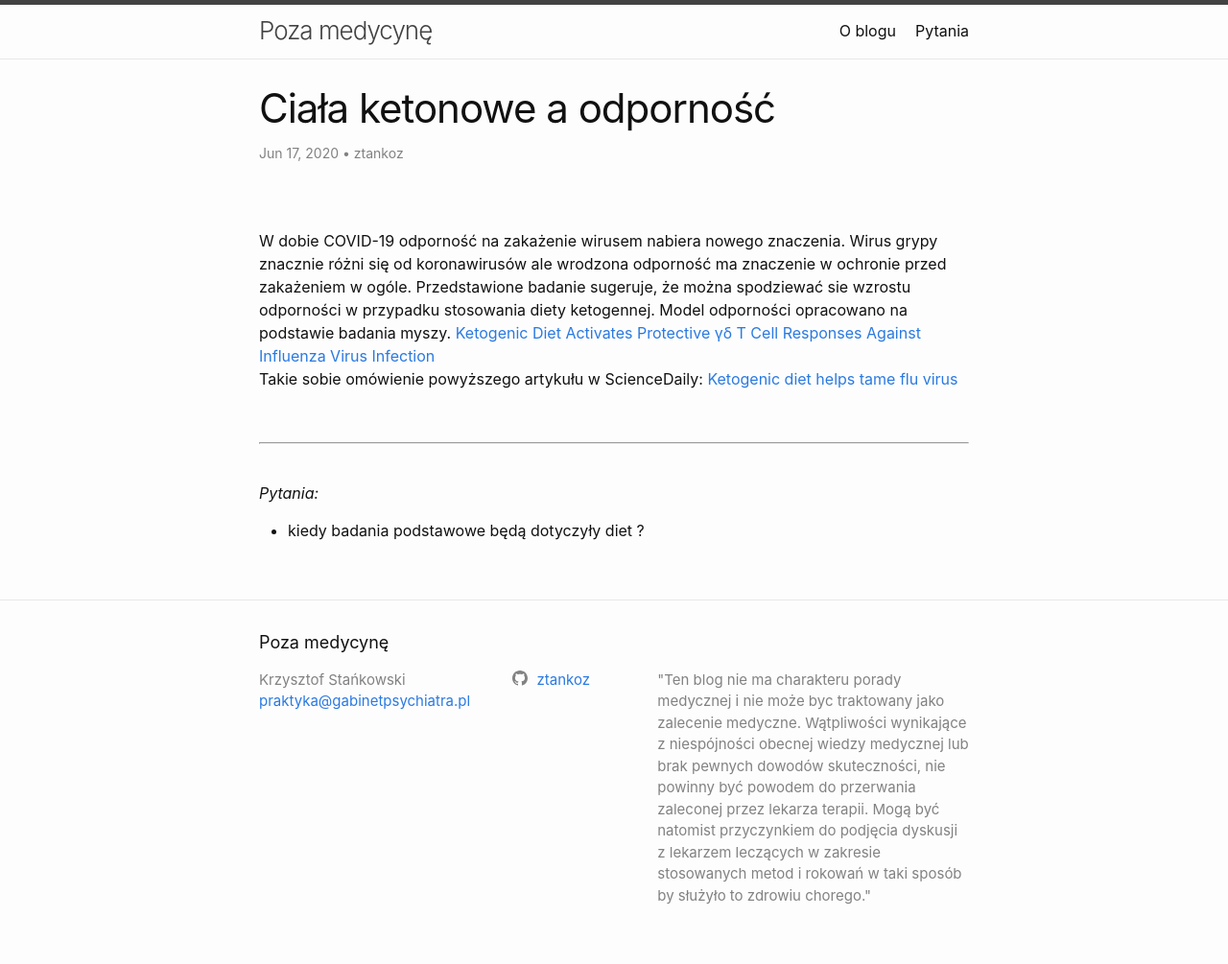
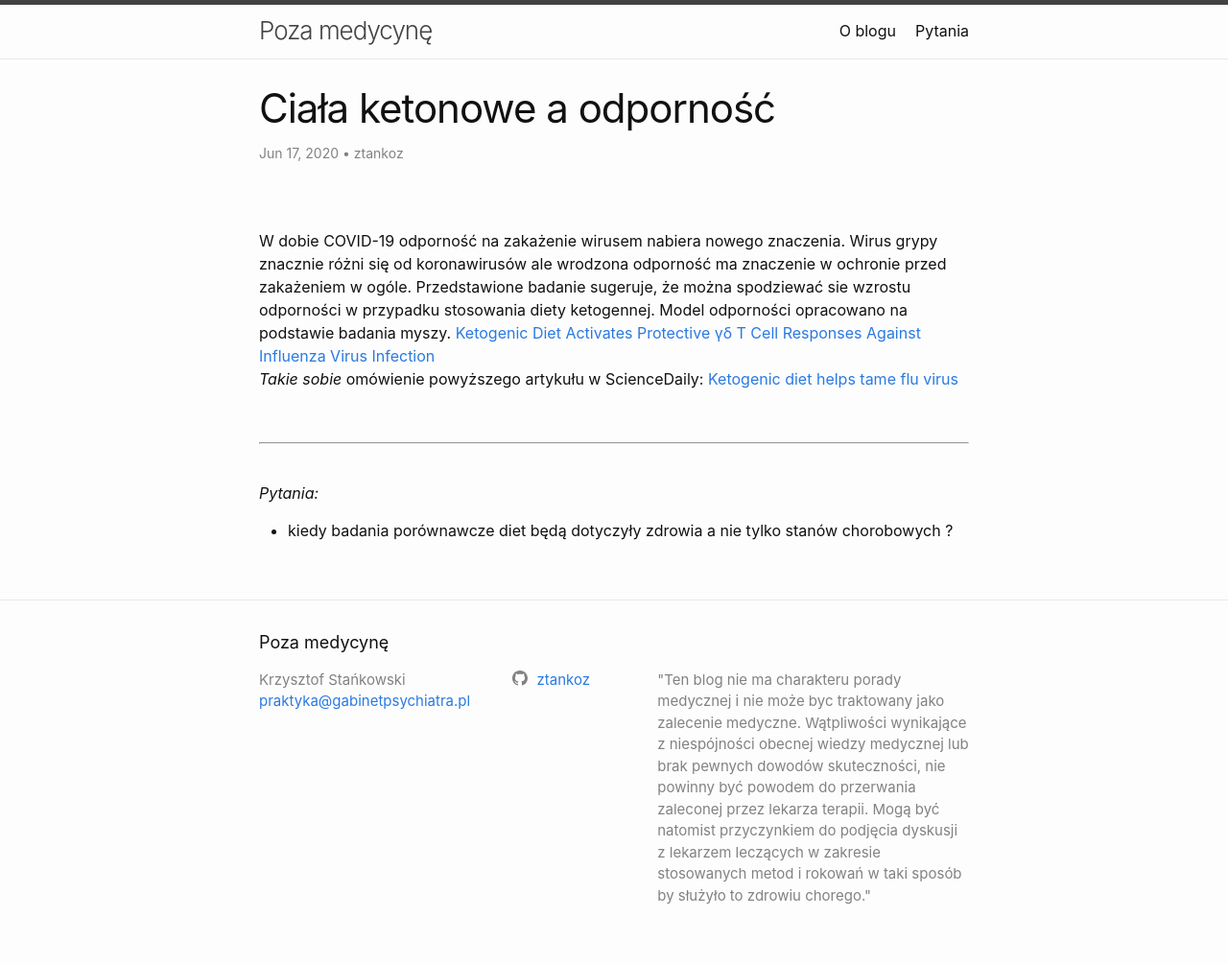
Before and after one commit to ztankoz/blog_med, a Jekyll site: the page built from _posts/2020-06-15-flu-keto.md, in a window 1280 px wide. Shown: the whole page at 96% size. Built offline with Jekyll 4.4.1, drawn with Linux system fonts in a browser that asks for light colours.

Commit message:
porządki

```diff
--- a/_posts/2020-06-15-flu-keto.md
+++ b/_posts/2020-06-15-flu-keto.md
@@ -11,7 +11,7 @@ author: ztankoz
 
 W dobie COVID-19 odporność na zakażenie wirusem nabiera nowego znaczenia. Wirus grypy znacznie różni się od koronawirusów ale wrodzona odporność ma znaczenie w ochronie przed zakażeniem w ogóle. Przedstawione badanie sugeruje, że można spodziewać sie wzrostu odporności w przypadku stosowania diety ketogennej. Model odporności opracowano na podstawie badania myszy. [Ketogenic Diet Activates Protective γδ T Cell Responses Against Influenza Virus Infection](https://pubmed.ncbi.nlm.nih.gov/31732517/)
 <br>
-Takie sobie omówienie powyższego artykułu w ScienceDaily: [Ketogenic diet helps tame flu virus](https://www.sciencedaily.com/releases/2019/11/191115190327.htm)
+_Takie sobie_ omówienie powyższego artykułu w ScienceDaily: [Ketogenic diet helps tame flu virus](https://www.sciencedaily.com/releases/2019/11/191115190327.htm)
 
 <br>
 <hr>
@@ -19,4 +19,4 @@ Takie sobie omówienie powyższego artykułu w ScienceDaily: [Ketogenic diet hel
 
 _Pytania:_
 
-- kiedy badania podstawowe będą dotyczyły diet ?
+- kiedy badania porównawcze diet będą dotyczyły zdrowia a nie tylko stanów chorobowych ?
```
Also changed, not shown: _posts/2020-06-22-free-science.md (+2 -0 lines), _posts/2020-07-14-seed-oil.md (renamed from _posts/2020-06-14-seed-oil.md, +1 -1 lines), _posts/2020-07-23-meat-surprise.md (renamed from _posts/2020-06-23-meat-surprise.md).
